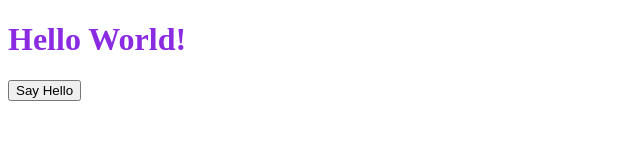
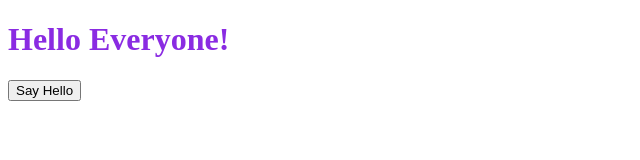
Before and after one commit to sliplane-support/website-example, a plain HTML site: page static/index.html in a window 1280 px wide. Shown: the whole page, without its empty margins (0-640 px from the left). Drawn offline with Linux system fonts and the light colour scheme.

Commit message:
Update index.html

```diff
--- a/static/index.html
+++ b/static/index.html
@@ -7,7 +7,7 @@
     <link rel="stylesheet" href="styles.css" />
   </head>
   <body>
-    <h1>Hello World!</h1>
+    <h1>Hello Everyone!</h1>
     <button onclick="handleClick()">Say Hello</button>
     <script async src="index.js"></script>
   </body>
```
